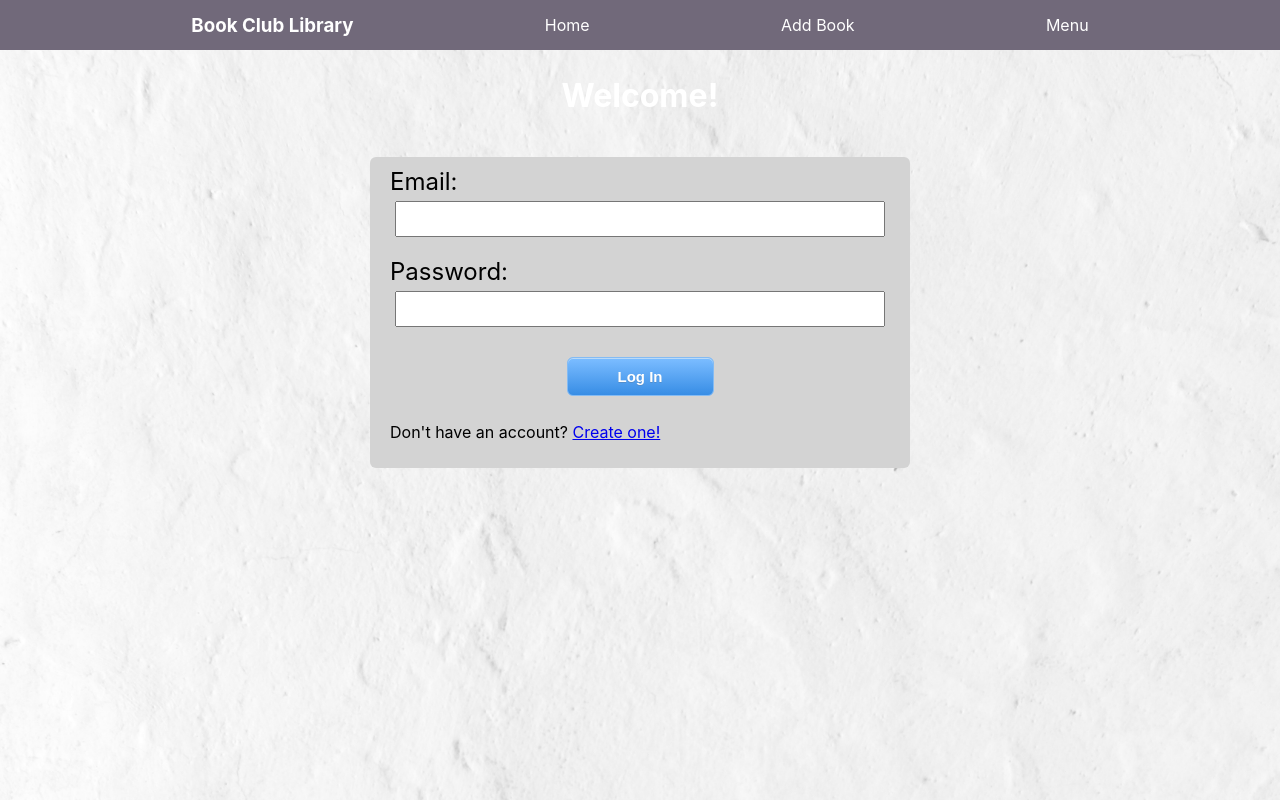
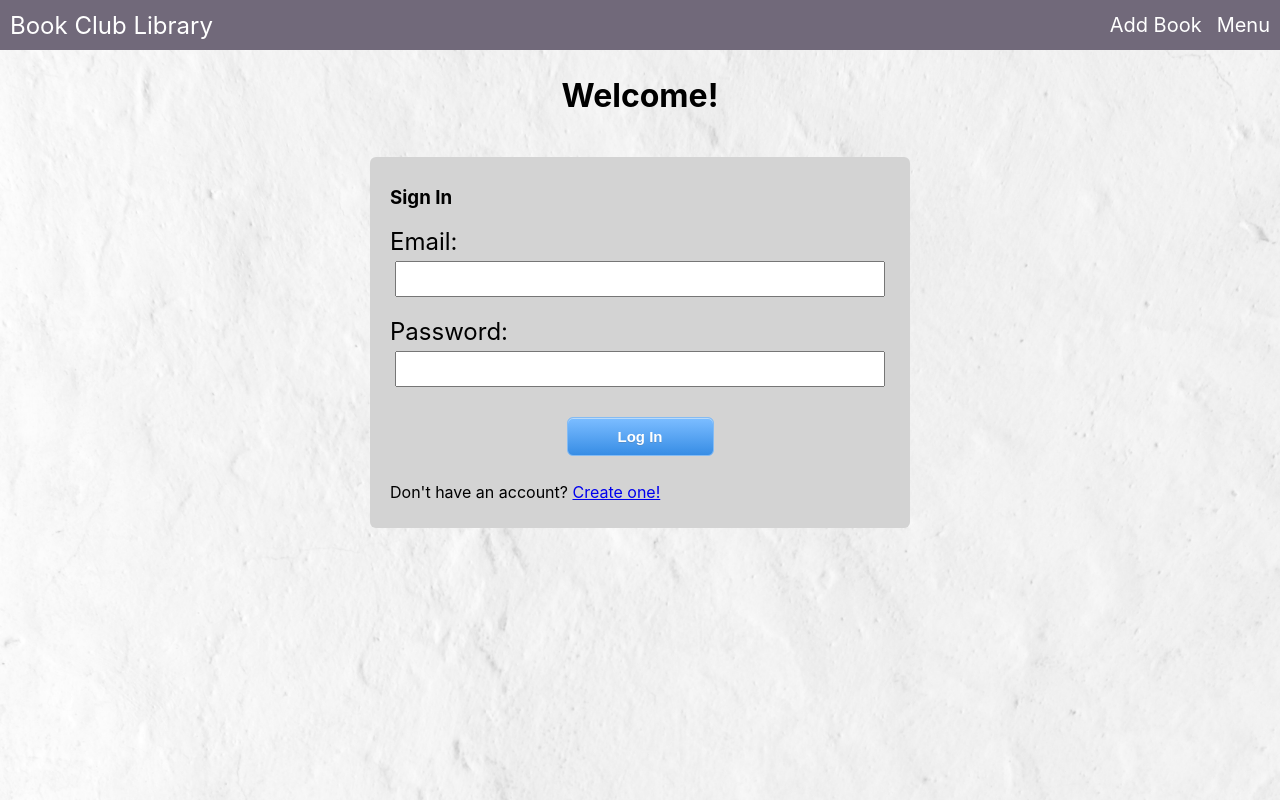
Before and after one commit to ldavidson45/book-club-react, a React (Create React App) app in the folder book-club-frontend/: page / in a window 1280 px wide. Built offline with nearby package versions, Linux system fonts and the light colour scheme.

Commit message:
fix bug in logout

```diff
--- a/book-club-frontend/src/components/App/App.js
+++ b/book-club-frontend/src/components/App/App.js
@@ -82,9 +82,10 @@ class App extends Component {
 
   render() {
     const isLoggedIn = this.state.isLoggedIn;
+    console.log(isLoggedIn)
     return (
       <div>
-        <NavigationBar />
+        <NavigationBar handleLogout={this.handleLogout}/>
         <main>
           {/* Routes */}
           <Switch>
@@ -94,10 +95,9 @@ class App extends Component {
               path="/"
               exact
               render={props => {
-                return isLoggedIn ? (
+                return (isLoggedIn ?
                   <BookList {...this.state} getData={this.getData} {...props} />
-                ) : (
-                  <Login
+                :  <Login
                     handleSignup={this.handleSignup}
                     handleLogin={this.handleLogin}
                     handleInput={this.handleInput}
--- a/book-club-frontend/src/components/LogIn/Login.css
+++ b/book-club-frontend/src/components/LogIn/Login.css
@@ -10,6 +10,6 @@ form {
 }
 
 .login-heading {
-    color: white;
+    color: black;
     text-align: center
 }
--- a/book-club-frontend/src/components/LogIn/Login.js
+++ b/book-club-frontend/src/components/LogIn/Login.js
@@ -10,6 +10,7 @@ class Login extends Component {
 
   loginAndRedirect(event) {
     this.props.handleLogin(event);
+    this.props.history.push("/")
   }
 
   render() {
@@ -18,6 +19,7 @@ class Login extends Component {
         <h1 className="login-heading">Welcome!</h1>
         <form onSubmit={this.loginAndRedirect}>
           <div className="form-content">
+          <h3>Sign In</h3>
             <label>
               Email:
               <input
--- a/book-club-frontend/src/components/NavigationBar/NavigationBar.css
+++ b/book-club-frontend/src/components/NavigationBar/NavigationBar.css
@@ -2,18 +2,37 @@ nav {
     background: #71697A;
     color: white;
     display: flex;
-    justify-content: space-evenly;
-    align-items: center;
-    width: 100vw;
+    align-items: center ;
+    justify-items: right;
+    width: 100%;
     height: 50px;
     position: fixed;
     top: 0;
   }
 
+.nav-link-home, .nav-link, .nav-link-dropdown {
+    font-size: 20px;
+    text-decoration: none;
+}
+
+.nav-link-home {
+    font-size: 24px;
+    margin: auto auto auto 5px;
+}
+
+.nav-link, .nav-link-home {
+    color: white;
+    padding: 5px;
+}
+
+.nav-link {
+    margin-right: 5px;
+}
+
 .nav-dropdown {
     display: inline-block;
     flex-direction: column;
-    align-self: right;
+    text-align: end
 
 }
 
@@ -21,7 +40,9 @@ nav {
     display: flex;
     flex-direction: column;
     position: absolute;
-    justify-content: space-around
+    justify-content: space-around;
+    margin-right: 20px;
+
 
 }
 
@@ -32,19 +53,3 @@ nav {
 
 
 }
-.nav-link, .nav-link-dropdown {
-        color: white;
-        text-decoration: none;
-
-}
-
-.nav-link-dropdown {
-    padding: 20px;
-    background: white;
-    color: black;
-    font-size: 20px
-}
-
-.nav-link-dropdown:hover {
-    background:#e4e2e6;
-}
--- a/book-club-frontend/src/components/NavigationBar/NavigationBar.js
+++ b/book-club-frontend/src/components/NavigationBar/NavigationBar.js
@@ -1,21 +1,20 @@
-import React, { Component } from 'react';
+import React, { Component } from "react";
 import { Link } from "react-router-dom";
-import "./NavigationBar.css"
+import "./NavigationBar.css";
 
 class NavigationBar extends Component {
   render() {
     return (
       <nav>
-            <h3>Book Club Library</h3>
-            <Link className="nav-link" to="/">
-              Home
+        <Link className="nav-link-home" to="/">
+          Book Club Library
         </Link>
         <Link className="nav-link" to="/new-book">
           Add Book
         </Link>
         {/* dropdown menu */}
         <div className="nav-dropdown">
-            <span>Menu</span>
+          <p className="nav-link">Menu</p>
           <div className="nav-dropdown-content">
             <Link className="nav-link-dropdown" to="/signup">
               Signup
@@ -23,13 +22,15 @@ class NavigationBar extends Component {
             <Link className="nav-link-dropdown" to="/login">
               Login
             </Link>
-            <Link className="nav-link-dropdown" to="/" onClick={this.handleLogout}>
+            <Link
+              className="nav-link-dropdown"
+              to="/"
+              onClick={this.props.handleLogout}
+            >
               Log out
             </Link>
           </div>
         </div>
-
-
       </nav>
     );
   }
```
Lines whose indentation alone changed are shown as unchanged.
